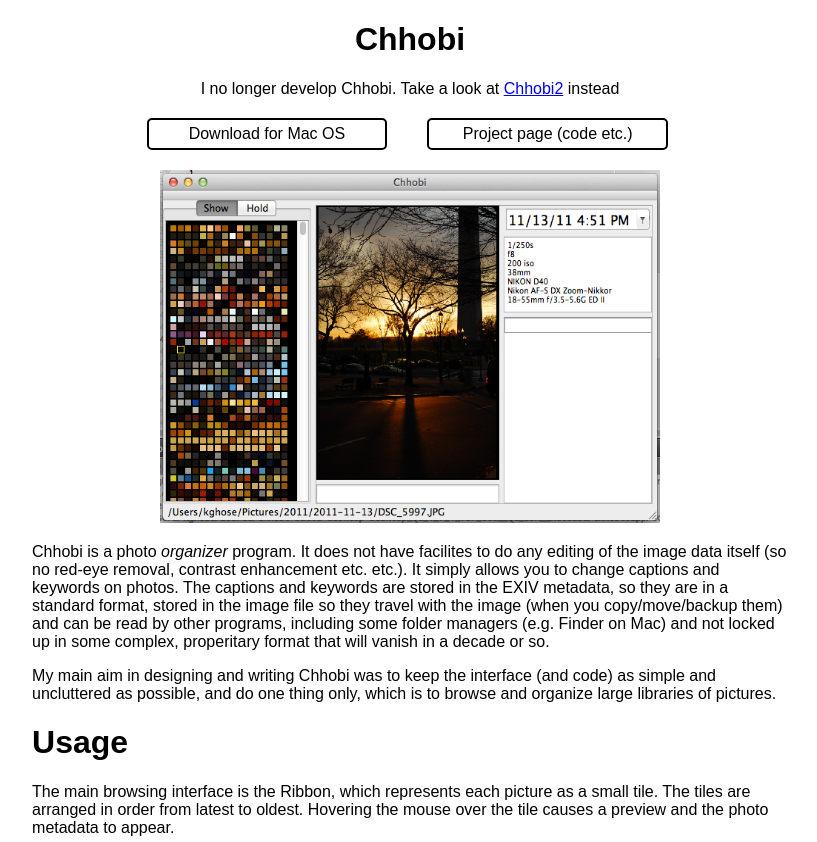
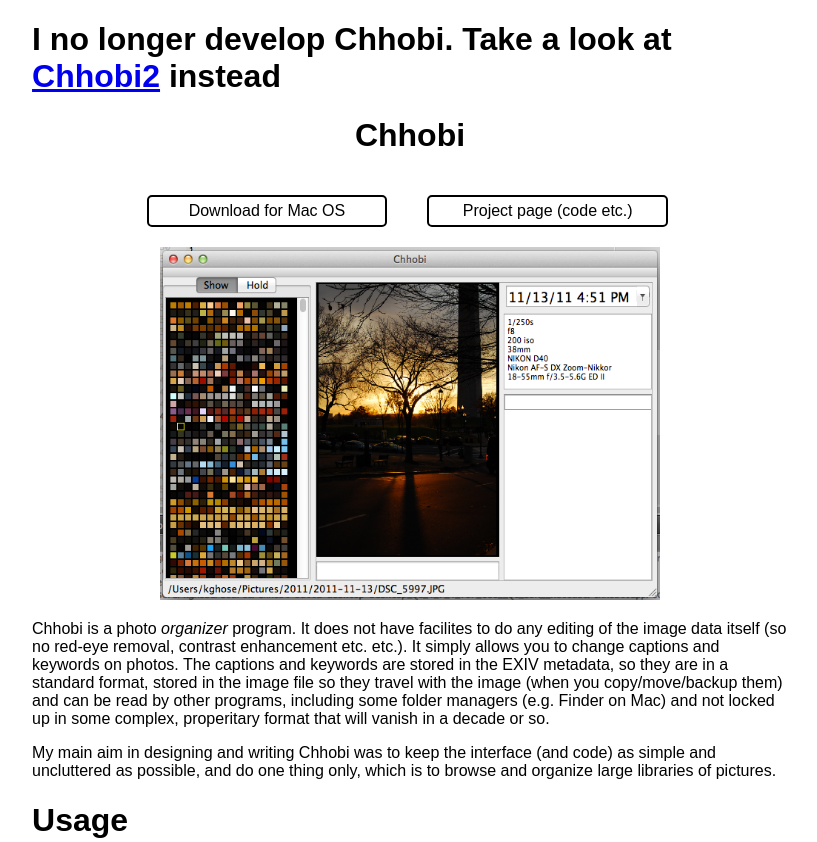
Before and after one commit to kghose/Chhobi, a plain HTML site: page index.html in a window 1280 px wide. Shown: the top 842 px of the page, without its empty margins (230-1047 px from the left). Drawn offline with Linux system fonts and the light colour scheme.

Commit message:
Update index.html

```diff
--- a/index.html
+++ b/index.html
@@ -65,9 +65,10 @@
 </head>
 <body>
 
+
+<h1>I no longer develop Chhobi. Take a look at <a href="http://kghose.github.io/Chhobi2">Chhobi2</a> instead</h1>
+
 <h1 style="text-align: center;">Chhobi</h1>
-
-<center>I no longer develop Chhobi. Take a look at <a href="http://kghose.github.io/Chhobi2">Chhobi2</a> instead</center>
 
 
 <div class="menubar">
```
